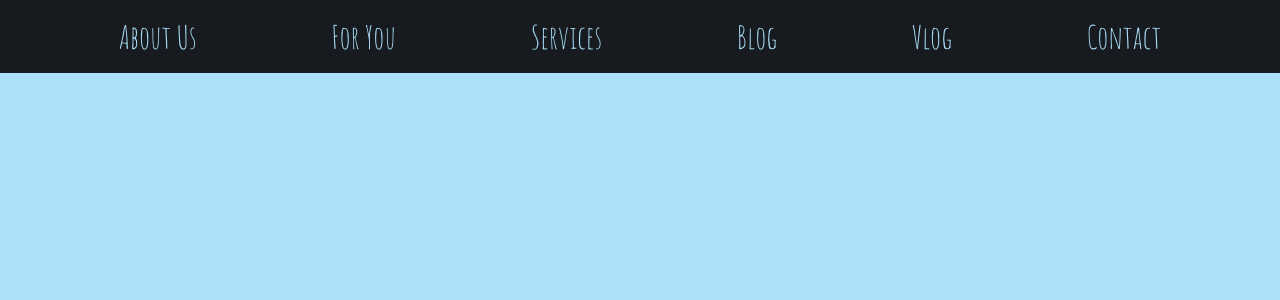
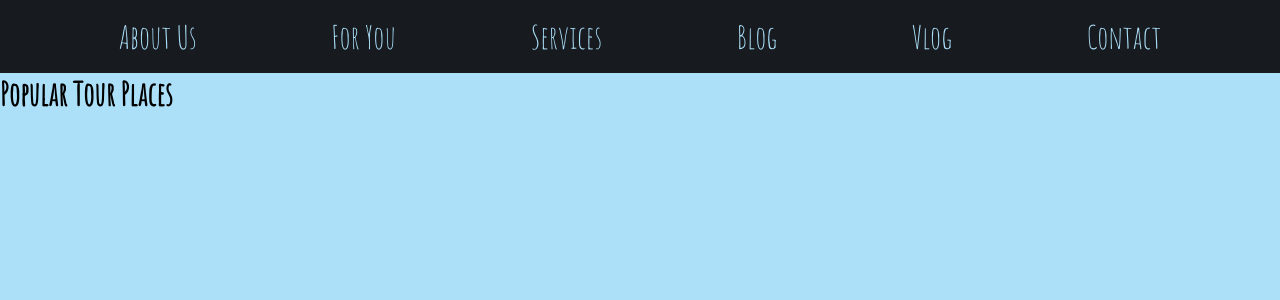
Before and after one commit to szrokmn/tour_places-react, a React (Create React App) app: page / in a window 1280 px wide. Shown: the top 300 px of the page. Built offline with nearby package versions, Linux system fonts and the light colour scheme; a web font is replaced by a local one.

Commit message:
add Header component

```diff
--- a/src/App.js
+++ b/src/App.js
@@ -1,10 +1,12 @@
 import "./App.scss";
+import Header from "./components/header/Header";
 import Navbar from "./components/navbar/Navbar";
 
 const App = () => {
   return(
     <div className="App">
       <Navbar/>
+      <Header/>
     </div>
   )
 }
--- /dev/null
+++ b/src/components/header/Header.jsx
@@ -0,0 +1,11 @@
+import "./Header.scss";
+
+const Header = () => {
+    return(
+        <div className="header">
+            <h1>Popular Tour Places</h1>
+        </div>
+    )
+}
+
+export default Header;
```
Also changed, not shown: src/components/header/Header.scss (added).
